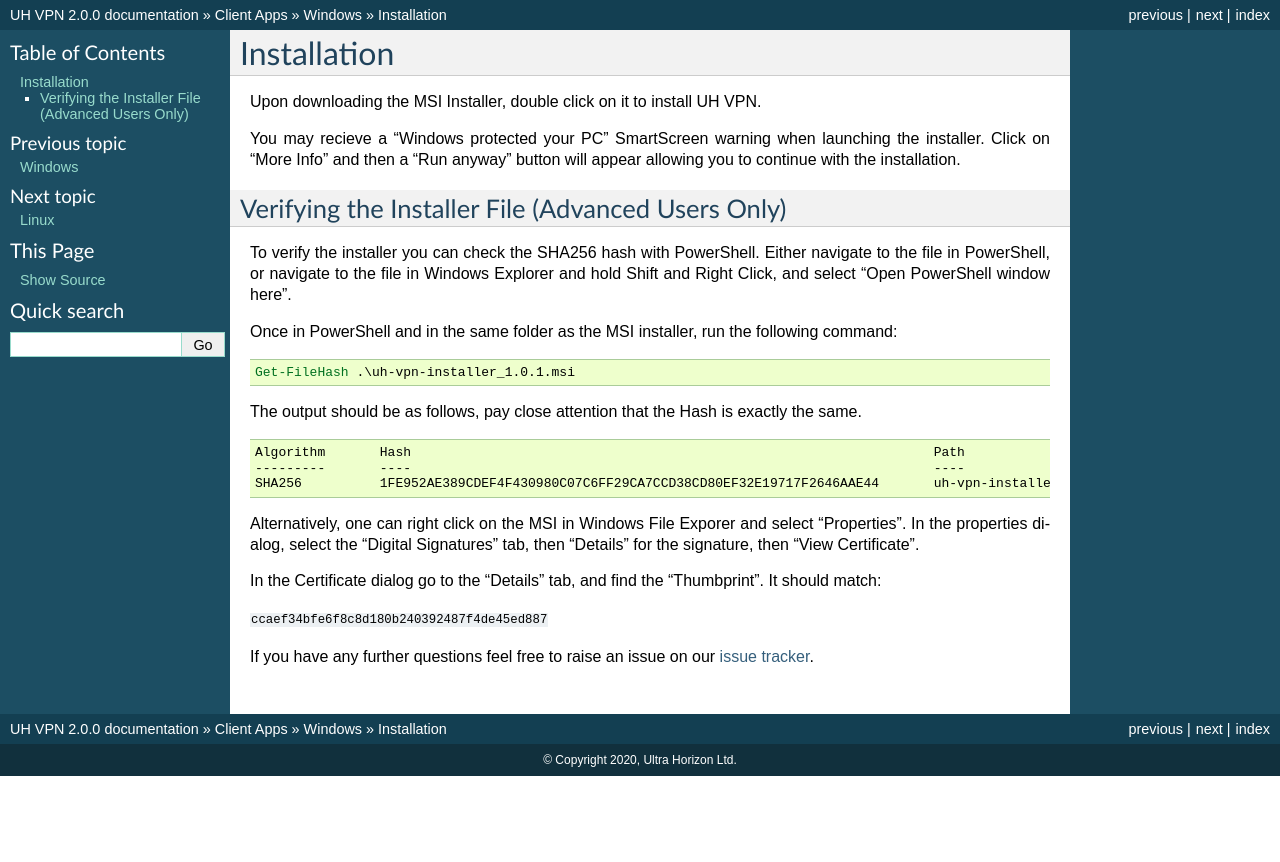
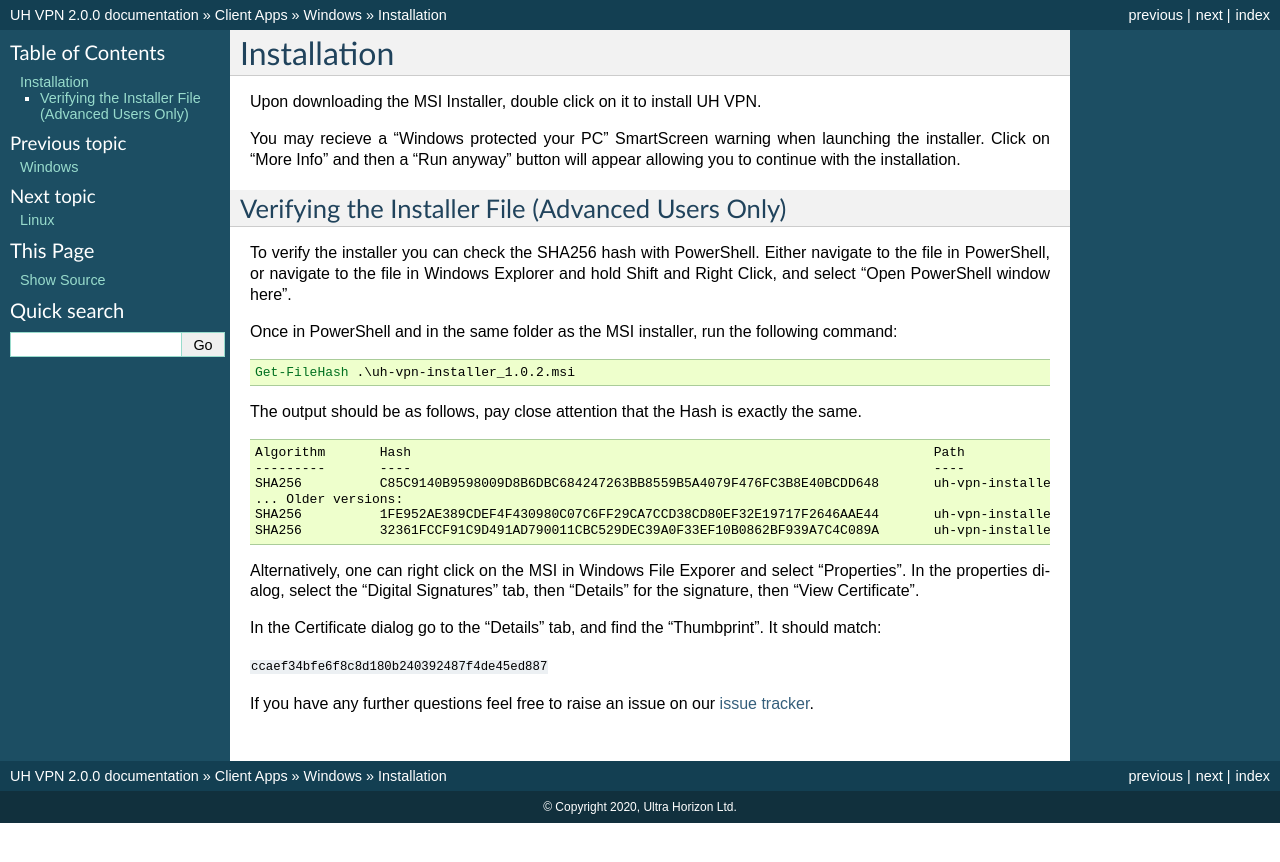
Before and after one commit to ultrahorizon/UH-VPN-Docs, a Sphinx documentation site: the page built from source/clients/windows/installation.rst, in a window 1280 px wide. Shown: the top 862 px of the page. Built offline with Sphinx 7.4.7, drawn with Linux system fonts in a browser that asks for light colours.

Commit message:
Update Windows download links for 1.0.2

```diff
--- a/source/clients/windows/index.rst
+++ b/source/clients/windows/index.rst
@@ -6,7 +6,7 @@
   :height: 44
   :alt: Download for Windows
   :align: center
-  :target: https://uh-vpn.s3.amazonaws.com/clients/windows/uh-vpn-installer_1.0.1.msi
+  :target: https://uh-vpn.s3.amazonaws.com/clients/windows/uh-vpn-installer_1.0.2.msi
 
 The UH VPN Windows application can be downloaded by clicking the badge at the top
 of the page. The sections below detail specific instructions on how to use the Windows application.
--- a/source/clients/windows/installation.rst
+++ b/source/clients/windows/installation.rst
@@ -19,7 +19,7 @@
 
 .. code-block:: powershell
 
-    Get-FileHash .\uh-vpn-installer_1.0.1.msi
+    Get-FileHash .\uh-vpn-installer_1.0.2.msi
 
 The output should be as follows, pay close attention that the Hash is exactly
 the same.
@@ -28,7 +28,10 @@
 
     Algorithm       Hash                                                                   Path
     ---------       ----                                                                   ----
+    SHA256          C85C9140B9598009D8B6DBC684247263BB8559B5A4079F476FC3B8E40BCDD648       uh-vpn-installer_1.0.2.msi
+    ... Older versions:
     SHA256          1FE952AE389CDEF4F430980C07C6FF29CA7CCD38CD80EF32E19717F2646AAE44       uh-vpn-installer_1.0.1.msi
+    SHA256          32361FCCF91C9D491AD790011CBC529DEC39A0F33EF10B0862BF939A7C4C089A       uh-vpn-installer_1.0.0.msi
 
 
 Alternatively, one can right click on the MSI in Windows File Exporer and select
```
